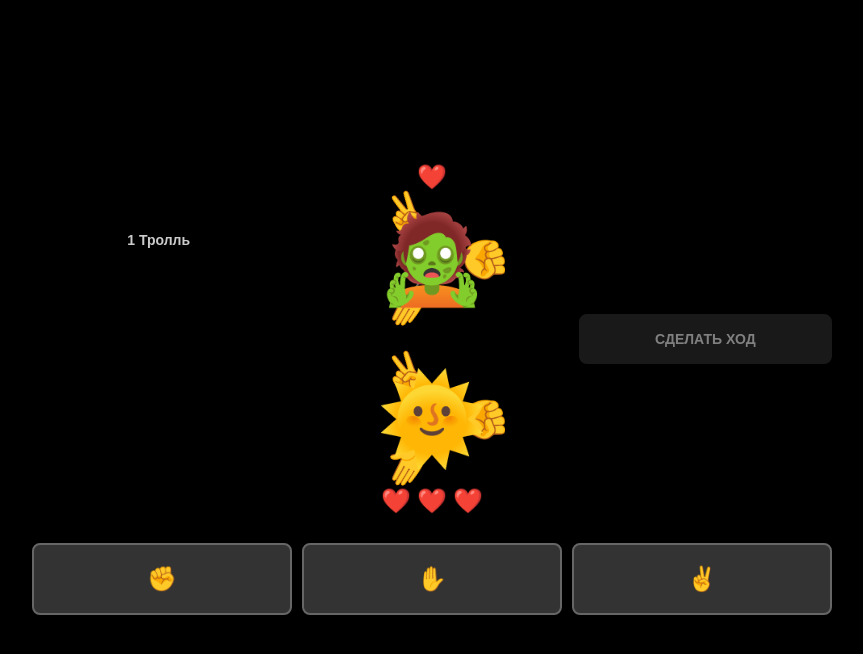
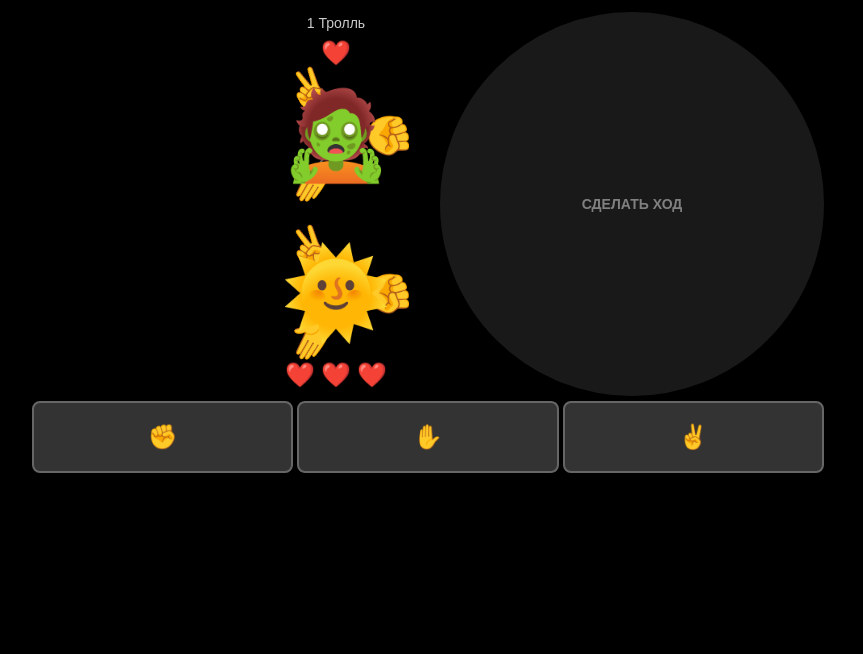
Before and after one commit to KonSTUNTin/RPS, a plain HTML site: page index.html in a window 1280 px wide. Shown: the whole page, without its empty margins (208-1071 px from the left). Drawn offline with Linux system fonts and the light colour scheme.

Commit message:
layout fixes

```diff
--- a/index.html
+++ b/index.html
@@ -6,19 +6,19 @@
     <title>Тактический Камень-Ножницы-Бумага</title>
     <style>
         * { margin: 0; padding: 0; box-sizing: border-box; }
-        body { font-family: Arial, sans-serif; background: #000; color: #fff; min-height: 100vh; display: flex; justify-content: center; align-items: center; padding: 20px; }
+        body {font-family: Arial, sans-serif;background: #000;color: #fff;min-height: 100vh;display: flex;justify-content: center;align-items: flex-start;padding: 10px;0px;}
 
         .game-container {
             max-width: 800px;
             width: 100%;
             display: grid;
             grid-template-areas:
-                "header enemy controls"
+                "buffs enemy controls"
                 "buffs null controls"
                 "buffs player controls"
                 "interface interface interface";
             grid-template-columns: 1fr 1fr 1fr;
-            gap: 20px;
+            gap: 4px;
             align-items: center;
         }
 
@@ -26,13 +26,13 @@
         .monster-info { font-size: 14px; color: #ccc; margin-top: 5px; }
 
         .enemy-section, .player-section { text-align: center; }
-        .enemy-section { grid-area: enemy; }
+        .enemy-section { grid-area: enemy; margin-bottom: 30px;}
         .player-section { grid-area: player; }
 
         .buffs-area {
             grid-area: buffs;
             text-align: center;
-            padding: 10px;
+            padding: 4px;
             background: rgba(255, 255, 255, 0.05);
             border-radius: 8px;
             border: 1px solid rgba(255, 255, 255, 0.1);
@@ -101,7 +101,7 @@
             font-weight: bold;
         }
 
-        .choices-grid { display: grid; grid-template-columns: repeat(3, 1fr); gap: 10px; margin-bottom: 20px; }
+        .choices-grid {display: grid;grid-template-columns: repeat(3, 1fr);gap: 4px;margin-bottom: 4px;}
         .choice-btn {
             padding: 20px;
             background: #333;
@@ -116,7 +116,7 @@
         .choice-btn.selected { border-color: #ffd700; transform: translateY(-2px); }
         .choice-btn:disabled { border-color: #333; opacity: 0.5; cursor: not-allowed; transform: none; }
 
-        .buffs-grid { display: grid; grid-template-columns: repeat(4, 1fr); gap: 8px; margin-bottom: 10px; }
+        .buffs-grid {display: grid;grid-template-columns: repeat(4, 1fr);gap: 4px;margin-bottom: 10px;}
         .buff-btn {
             padding: 12px 6px;
             background: #222;
@@ -141,11 +141,12 @@
         .buff-btn[data-buff="freeze"] { border-color: #80deea; }
 
         .control-btn {
-            width: 100%;
+            width: 30vw;
+            height: 30vw;
             padding: 15px;
             background: linear-gradient(135deg, #007bff 0%, #0056b3 100%);
             border: 2px solid #007bff;
-            border-radius: 8px;
+            border-radius: 15vw;
             color: white;
             font-weight: bold;
             cursor: pointer;
@@ -274,13 +275,14 @@
 <body>
     <div class="game-container">
         <div class="header">
+
+        </div>
+
+        <div class="enemy-section">
             <div class="monster-info">
                 <span id="round-number">1</span>
                 <span id="monster-name">Гоблин</span>
             </div>
-        </div>
-
-        <div class="enemy-section">
             <div class="health-bar" id="enemy-health"></div>
             <div class="choice-wheel enemy-wheel">
                 <div class="center-emoji" id="enemy-center">👹</div>
```
